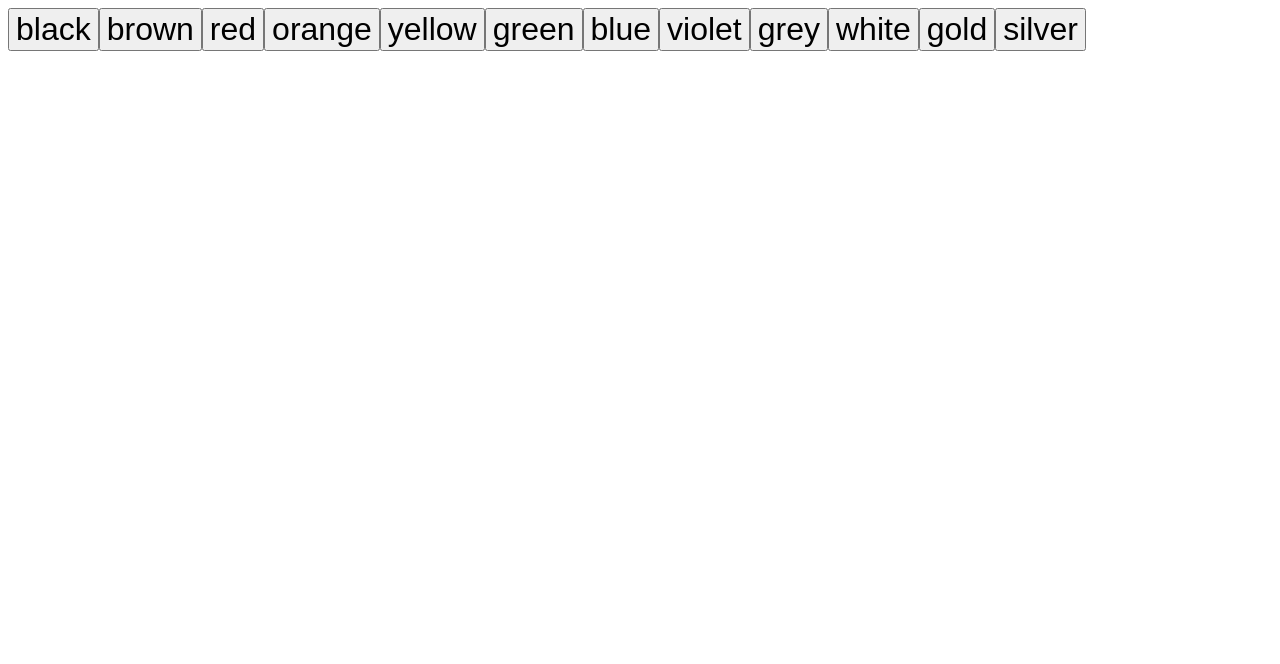
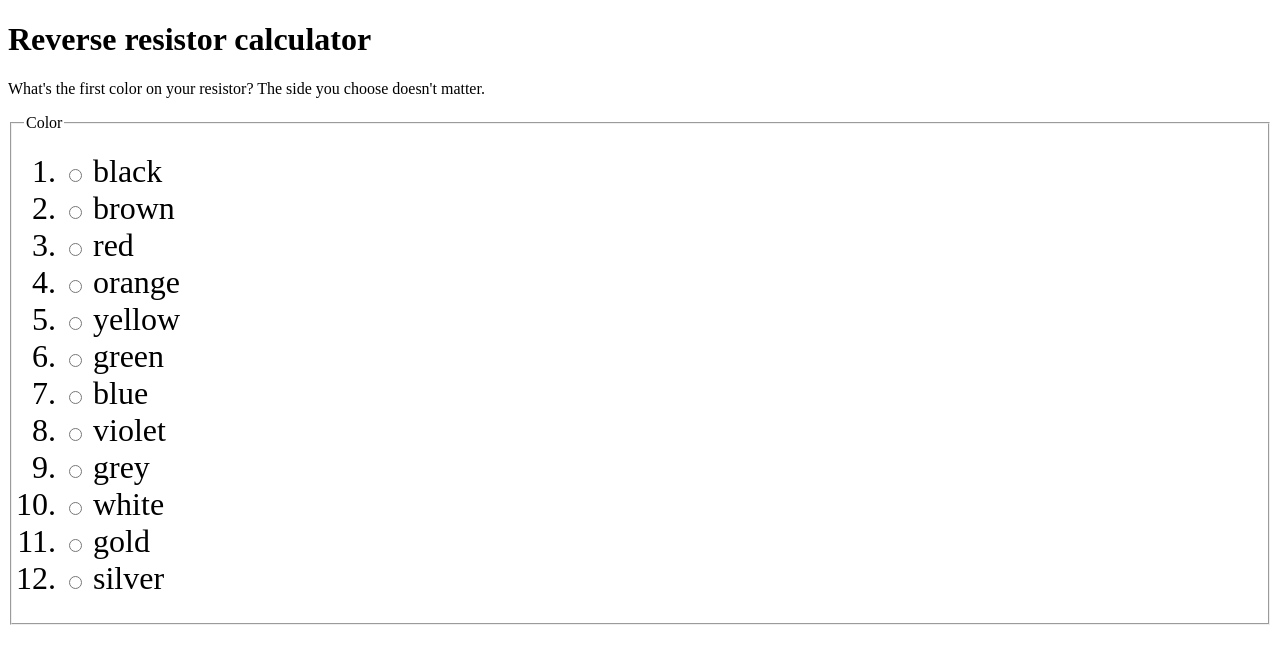
Before and after one commit to citelao/resistors.fyi, a React (Vite) app: page / in a window 1280 px wide. Shown: the top 664 px of the page. Built offline with nearby package versions, Linux system fonts and the light colour scheme.

Commit message:
list the colors

```diff
--- a/src/js/App.tsx
+++ b/src/js/App.tsx
@@ -19,7 +19,21 @@ const COLORS = [
 export default class App extends React.Component {
     render() {
         return <>
-            {COLORS.map((c) => <button key={c} className="colorButton">{c}</button>)}
+            <h1>Reverse resistor calculator</h1>
+            <p>What's the first color on your resistor? The side you choose doesn't matter.</p>
+
+            <fieldset>
+                <legend>Color</legend>
+                <ol>
+                    {COLORS.map((c) => {
+                        return <li key={c} className="colorButton">
+                            <label>
+                                <input type="radio" name="foo"/> {c}
+                            </label>
+                        </li>;
+                    })}
+                </ol>
+            </fieldset>
         </>;
     }
 }
```
